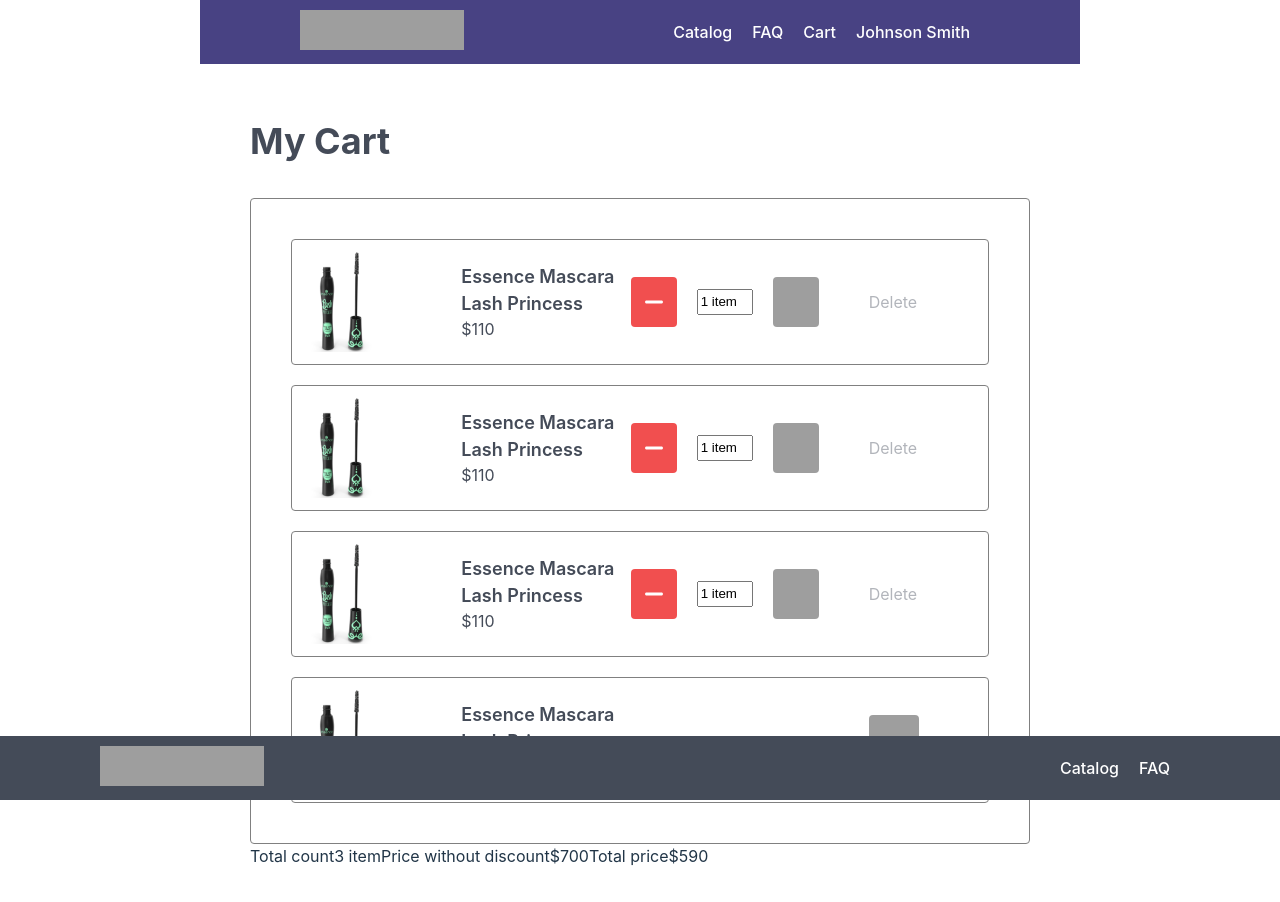
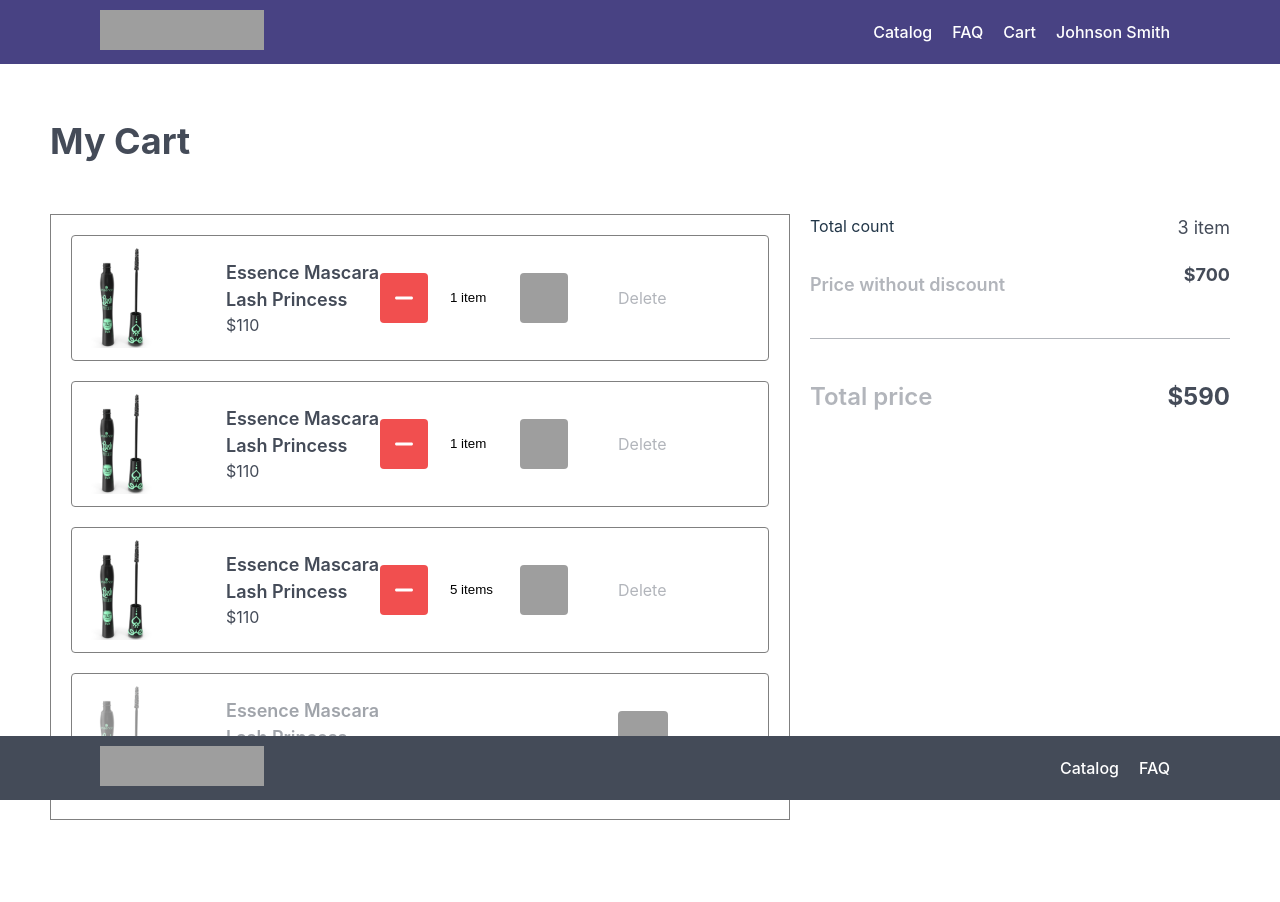
Before and after one commit to Mikhail2107/pet-shop-tech, a React (Vite) app: page / in a window 1280 px wide. Shown: the top 902 px of the page. Built offline with nearby package versions, Linux system fonts and the light colour scheme; grey boxes are pictures that could not be loaded.

Commit message:
finish MyCart

```diff
--- a/src/components/widget/Cart/Cart.css
+++ b/src/components/widget/Cart/Cart.css
@@ -4,57 +4,59 @@
     color: #444B58;
 }
 .cart-container {
-    /* display: flex; */
-    /* flex-direction: row; */
     justify-content: center;
     align-items: center;
     margin: 50px;
 }
 .cart-box {
-    border: 1px solid gray;
     border-radius: 4px;
-    display: flex;
+    display: grid;
+    grid-template-columns: 1fr 1fr;
+    justify-content: end;
+    align-items: start;
+    gap: 20px;
+
 }
 .cart-list {
+    width: auto;
     list-style: none;
-
-    margin: 20px;
+    border: 1px solid gray;
     padding: 0;
 }
 .cart-item{
     display: grid;
+    grid-template-columns: 1fr 200px;
     width: 696px;
     height: 124px;
-    /* grid-template-columns: repeat(4,100px); */
     margin: 20px;
     padding: 0;
     border: 1px solid gray;
     border-radius: 4px;
+    align-items: center;
+}
+.cart-item:last-child > .cart-product-info{
+    opacity: 0.5;
 }
 .cart-product-info{
     display: grid;
-    grid-template-columns:repeat(4, 1fr);
+    grid-template-columns:repeat(3, 1fr);
     align-items: center;
 }
 .cart-product{
     display: flex;
     flex-direction: column;
-    /* border: 1px solid black; */
 }
 .cart-image {
     width: 100px;
     height: 100px;
-    /* border: 1px solid black; */
     background-image: url('../../../assets/image.png');
 }
 .cart-product-title{
-    /* border: 1px solid black; */
     font-weight: 600;
     font-size: 18px;
     color: #444B58;
 }
 .cart-product-price{
-    /* border: 1px solid black; */
     font-weight: 400;
     font-size: 16px;
     color: #444B58;
@@ -72,6 +74,7 @@
     width: 48px;
     height: 20px;
     margin: auto 20px;
+    border: none;
 }
 .cart-minus-plus{
     width: 50px;
@@ -101,3 +104,51 @@
     background: url('../../../assets/Vector.svg') 50% 50% no-repeat;
     background-color: #F14F4F;
 }
+.cart-description {
+    width: 100%;
+    height: auto;
+    list-style: none;
+    padding: 0;
+}
+.cart-item-text {
+    display: flex;
+    margin-bottom: 20px;
+    justify-content: space-between;
+}
+.cart-item-text:last-child {
+    padding-top: 40px;
+    border-top: 1px solid #B2B5BB;
+}
+.cart-totalcount {
+    font-weight: 400;
+    font-size: 18px;
+    color: #B2B5BB;
+    margin-bottom: 20px;
+}
+.cart-total-item{
+    font-weight: 400;
+    font-size: 18px;
+    color: #444B58;
+}
+.cart-discount{
+    font-weight: 600;
+    font-size: 18px;
+    color: #B2B5BB;
+    margin-top: 10px;
+    margin-bottom: 20px;
+}
+.cart-price-discount{
+    font-weight: 700;
+    font-size: 18px;
+    color: #444B58;
+}
+.cart-total-price{
+    font-weight: 600;
+    font-size: 24px;
+    color: #B2B5BB;
+}
+.cart-total-discount{
+    font-weight: 700;
+    font-size: 24px;
+    color: #444B58;
+}
--- a/src/components/widget/Cart/Cart.tsx
+++ b/src/components/widget/Cart/Cart.tsx
@@ -22,8 +22,8 @@
                                 <input className='count-input' id='count-input' type="text" value='1 item' placeholder="0"/>
                                 <div className="cart-minus-plus button-plus"></div>
                             </div>
-                            <div className="cart-delete">Delete</div>
                         </div>
+                        <div className="cart-delete">Delete</div>
                     </li>
                     <li className="cart-item">
                         <div className="cart-product-info">
@@ -37,8 +37,8 @@
                                 <input className='count-input' id='count-input' type="text" value='1 item' placeholder="0"/>
                                 <div className="cart-minus-plus button-plus"></div>
                             </div>
-                            <div className="cart-delete">Delete</div>
                         </div>
+                        <div className="cart-delete">Delete</div>
                     </li>
                     <li className="cart-item">
                         <div className="cart-product-info">
@@ -49,37 +49,42 @@
                             </div>
                             <div className="count-buttons">
                                 <div className="cart-minus-plus button-minus"></div>
-                                <input className='count-input' id='count-input' type="text" value='1 item' placeholder="0"/>
+                                <input className='count-input' id='count-input' type="text" value='5 items' placeholder="0"/>
                                 <div className="cart-minus-plus button-plus"></div>
                             </div>
-                            <div className="cart-delete">Delete</div>
                         </div>
+                        <div className="cart-delete">Delete</div>
                     </li>
                     <li className="cart-item">
                         <div className="cart-product-info">
-                        <img className='cart-image' src={Image} alt="product-img" />
+                            <img className='cart-image' src={Image} alt="product-img" />
                             <div className="cart-product">
                                 <span className="cart-product-title"> Essence Mascara Lash Princess</span>
                                 <span className="cart-product-price">$110</span>
                             </div>
-                            <div className="count-buttons">
-                                {/* <div className="cart-minus-plus button-minus"></div>
-                                <input className='count-input' id='count-input' type="text" value='1 item' placeholder="0"/>
-                                <div className="cart-minus-plus button-plus"></div> */}
-                            </div>
-                            <div className="cart-delete button-cart"></div>
+                            <div className="count-buttons"></div>
                         </div>
+                        <div className="cart-delete button-cart"></div>
                     </li>
                 </ul>
+                <div className="cart-description">
+                    <ul className="cart-description">
+                        <li className="cart-item-text">
+                            <span className="total-totalcount">Total count</span>
+                            <span className="cart-total-item">3 item</span>
+                        </li>
+                        <li className="cart-item-text">
+                            <span className="cart-discount">Price without discount</span>
+                            <span className="cart-price-discount">$700</span>
+                        </li>
+                        <li className="cart-item-text">
+                            <span className="cart-total-price">Total price</span>
+                            <span className="cart-total-discount">$590</span>
+                        </li>
+                    </ul>
+                </div>
             </div>
-            <div className="cart-description">
-                <span className="cart-totalcount">Total count</span>
-                <span className="cart-total-item">3 item</span>
-                <span className="cart-discount">Price without discount</span>
-                <span className="cart-price-discount">$700</span>
-                <span className="cart-discount">Total price</span>
-                <span className="cart-price-discount">$590</span>
-            </div>
+
 
             </div>
         </>
```
